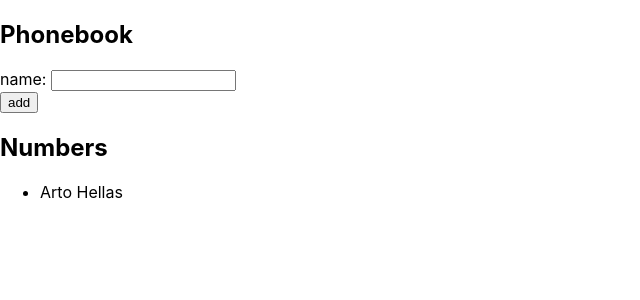
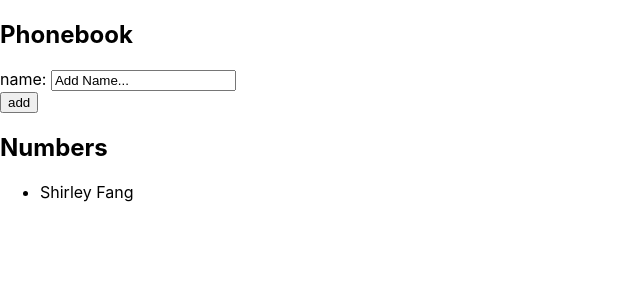
Before and after one commit to shirleyfyx/fullstackopen2023, a React (Create React App) app in the folder phonebook/: page / in a window 1280 px wide. Shown: the top 300 px of the page, without its empty margins (0-640 px from the left). Built offline with nearby package versions, Linux system fonts and the light colour scheme.

Commit message:
Included an alert feature to exclude repetitive names.

```diff
--- a/phonebook/src/App.js
+++ b/phonebook/src/App.js
@@ -2,16 +2,34 @@ import { useState } from 'react'
 
 const App = () => {
   const [persons, setPersons] = useState([
-    { name: 'Arto Hellas' }
+    { name: 'Shirley Fang' }
   ])
-  const [newName, setNewName] = useState('')
+  const [newName, setNewName] = useState('Add Name...')
+
+  const handleNameChange = (event) => {
+    setNewName(event.target.value)
+  }
+
+  const addPerson = (event) => {
+    event.preventDefault()
+    const personObject = {
+      name: newName
+    }
+
+    if (persons.some(person => person.name === newName)){
+      alert(`${newName} is already added to phonebook`)
+      return
+    }
+    setPersons(persons.concat(personObject))
+    setNewName('')
+  }
 
   return (
     <div>
       <h2>Phonebook</h2>
-      <form>
+      <form onSubmit = {addPerson}>
         <div>
-          name: <input />
+          name: <input value={newName} onChange = {handleNameChange}/>
         </div>
         <div>
           <button type="submit">add</button>
```
